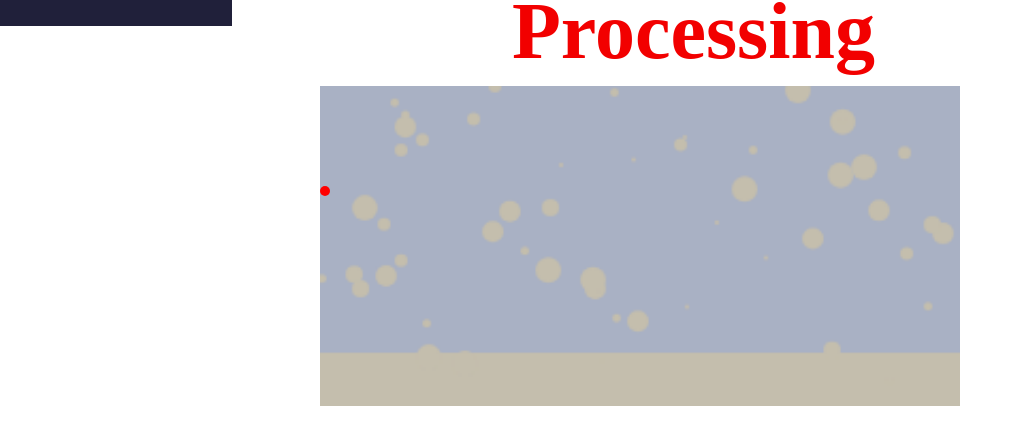
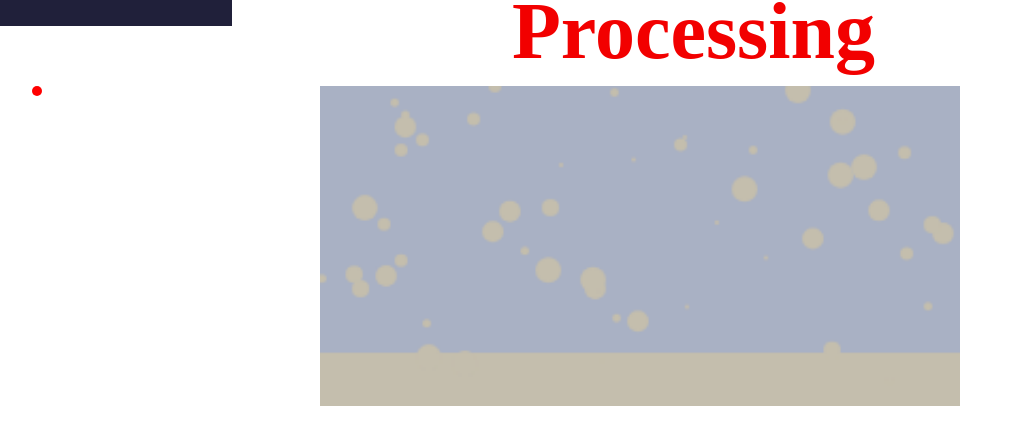
Before and after one commit to MikeTheFyke/MiFy, a Vue app in the folder client/: page / in a window 1280 px wide. Shown: the part 814-1258 px from the top of the page, without its empty margins (0-1023 px from the left). Built offline with nearby package versions, Linux system fonts and the light colour scheme.

Commit message:
Still chasing mouse y

```diff
--- a/client/src/components/ProSno.vue
+++ b/client/src/components/ProSno.vue
@@ -70,7 +70,8 @@ export default {
 
 
                     document.getElementById("snowing-canvas").addEventListener("click", function(e){
-                        console.log(Math.floor(e.clientX - rect.left))
+                        console.log("X " + Math.floor(e.clientX - rect.left))
+                        console.log("Y " + Math.floor(e.clientY - rect.top))
                         gsap.to('#SnoBall', 0, { x: e.clientX - rect.left })
 
                     // ball.ballCenterX = e.clientX - (window.innerWidth / 4 ) ;
@@ -139,7 +140,6 @@ export default {
     background-color: #20203a;
     width: 50%;
     height: 40%;
-    text-align: center;
 }
 
 #snowing-canvas{
@@ -147,9 +147,18 @@ export default {
     height: 100%;
 }
 
+#GreenSnoBall-Container{
+    position: absolute;
+    top: 0px;
+    left: -45%;
+    background-color: transparent;
+    width: 100%;
+    height: 100%;
+}
+
 #SnoBall{
     position: absolute;
-    top: 100px;
+    top: 0px;
     left: 0px;
     width: 10px;
     height: 10px;
```
